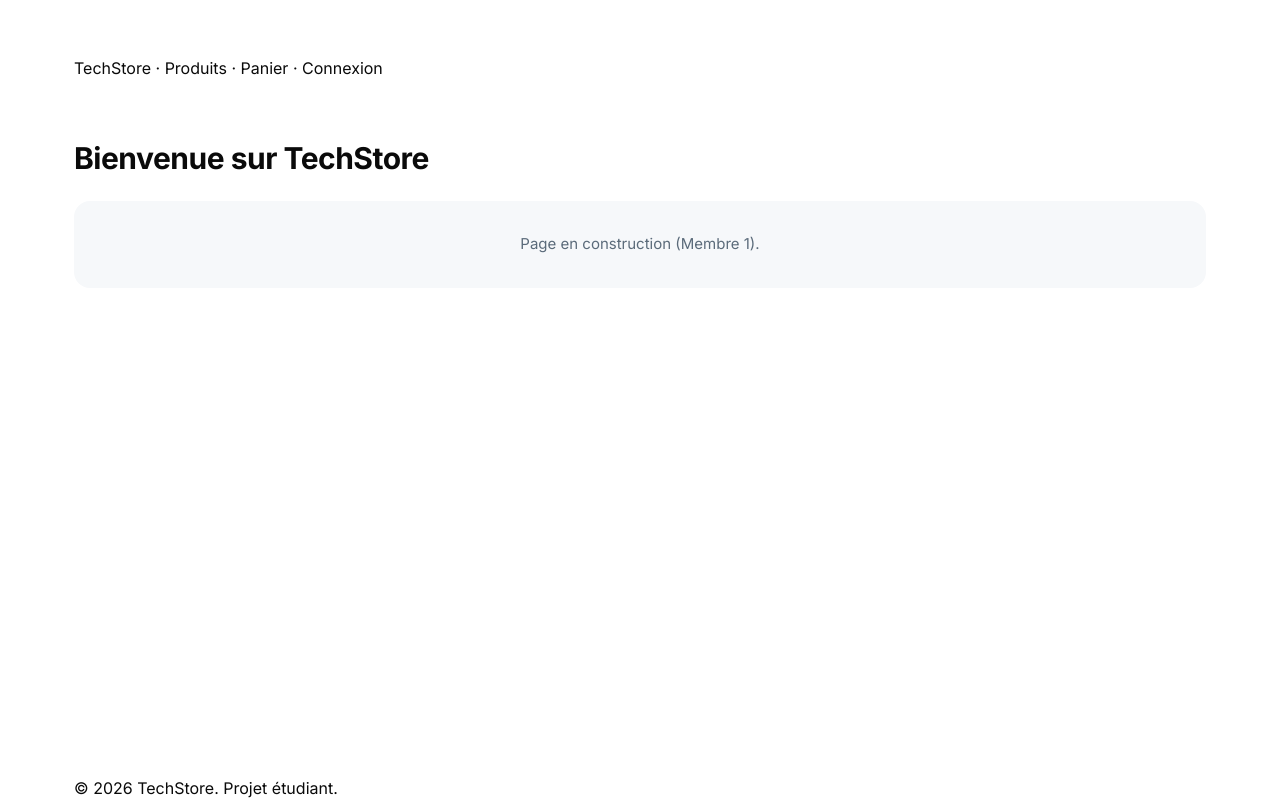
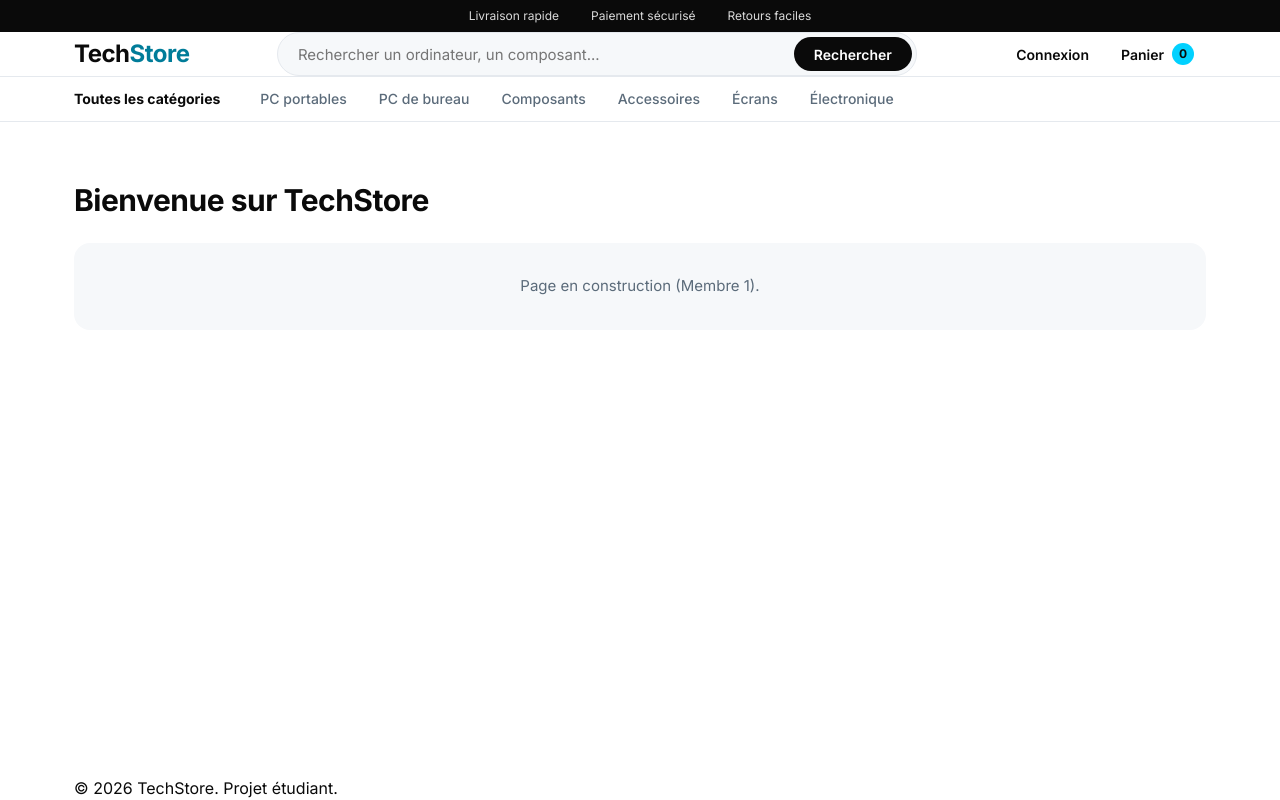
Before and after one commit to Zut17/techstore, a React (Vite) app: page / in a window 1280 px wide. Built offline with nearby package versions, Linux system fonts and the light colour scheme.

Commit message:
feat: Navbar (bandeau, recherche, menu des catégories, compte, pastille du panier)

```diff
--- /dev/null
+++ b/src/components/Navbar.css
@@ -0,0 +1,215 @@
+.navbar {
+  background: var(--third-color);
+  border-bottom: 1px solid var(--border-color);
+}
+
+.navbar-strip {
+  background: var(--second-color);
+  color: #d9d9d9;
+  font-size: 12px;
+  padding: 7px 0;
+}
+
+.navbar-strip .container {
+  display: flex;
+  justify-content: center;
+  gap: 32px;
+}
+
+.navbar-top-inner {
+  display: flex;
+  align-items: center;
+  gap: 24px;
+  padding-top: 14px;
+  padding-bottom: 14px;
+}
+
+.navbar-logo {
+  display: inline-flex;
+  align-items: center;
+  min-height: 44px;
+  font-size: 24px;
+  font-weight: 700;
+  letter-spacing: -0.5px;
+  flex-shrink: 0;
+}
+
+.navbar-logo span {
+  color: var(--main-dark);
+}
+
+.navbar-search {
+  flex: 1;
+  display: flex;
+  align-items: center;
+  min-width: 0;
+  max-width: 640px;
+  margin: 0 auto;
+  height: 44px;
+  background: var(--bg-light-color);
+  border: 1px solid var(--border-color);
+  border-radius: 999px;
+  padding: 4px;
+}
+
+.navbar-search:focus-within {
+  border-color: var(--main-dark);
+  background: #fff;
+}
+
+.navbar-search input[type="search"] {
+  flex: 1;
+  min-width: 0;
+  height: 100%;
+  border: 0;
+  background: transparent;
+  padding: 0 16px;
+  outline: none;
+}
+
+.navbar-search button {
+  height: 100%;
+  border: 0;
+  border-radius: 999px;
+  background: var(--second-color);
+  color: var(--third-color);
+  font-weight: 600;
+  font-size: 14px;
+  padding: 0 20px;
+  transition: background 0.15s;
+}
+
+.navbar-search button:hover {
+  background: #262626;
+}
+
+.navbar-actions {
+  display: flex;
+  align-items: center;
+  gap: 8px;
+  font-size: 14px;
+  font-weight: 600;
+  flex-shrink: 0;
+}
+
+.navbar-actions a,
+.navbar-logout {
+  display: inline-flex;
+  align-items: center;
+  gap: 8px;
+  min-height: 44px;
+  padding: 0 12px;
+  border-radius: var(--radius);
+}
+
+.navbar-actions a:hover,
+.navbar-logout:hover {
+  background: var(--bg-light-color);
+}
+
+.navbar-user {
+  color: var(--text-light-color);
+  font-weight: 500;
+}
+
+.navbar-logout {
+  background: none;
+  border: 0;
+  color: inherit;
+  font-weight: 600;
+}
+
+.navbar-badge {
+  display: inline-flex;
+  align-items: center;
+  justify-content: center;
+  min-width: 22px;
+  height: 22px;
+  padding: 0 6px;
+  background: var(--main-color);
+  color: var(--second-color);
+  border-radius: 999px;
+  font-size: 12px;
+  font-weight: 700;
+}
+
+.navbar-menu {
+  border-top: 1px solid var(--border-color);
+}
+
+.navbar-menu .container {
+  display: flex;
+  align-items: center;
+  gap: 4px;
+  overflow-x: auto;
+  white-space: nowrap;
+}
+
+.navbar-menu a {
+  display: inline-flex;
+  align-items: center;
+  min-height: 44px;
+  padding: 0 14px;
+  font-size: 14px;
+  font-weight: 500;
+  color: var(--text-light-color);
+  border-bottom: 2px solid transparent;
+  transition: color 0.15s, border-color 0.15s;
+}
+
+.navbar-menu a:hover {
+  color: var(--second-color);
+  border-bottom-color: var(--main-color);
+}
+
+.navbar-menu .navbar-menu-all {
+  color: var(--second-color);
+  font-weight: 700;
+  padding-left: 0;
+  margin-right: 8px;
+}
+
+@media (max-width: 1180px) {
+  .navbar-user {
+    display: none;
+  }
+}
+
+@media (max-width: 1000px) {
+  .navbar-top-inner {
+    flex-wrap: wrap;
+    gap: 10px 12px;
+    padding-top: 10px;
+    padding-bottom: 12px;
+  }
+
+  .navbar-logo {
+    font-size: 22px;
+    margin-right: auto;
+  }
+
+  .navbar-search {
+    order: 3;
+    flex: 1 1 100%;
+    max-width: none;
+  }
+
+  .navbar-actions {
+    gap: 2px;
+  }
+}
+
+@media (max-width: 480px) {
+  .navbar-strip .container {
+    gap: 16px;
+  }
+
+  .navbar-strip span:nth-child(3) {
+    display: none;
+  }
+
+  .navbar-actions a,
+  .navbar-logout {
+    padding: 0 8px;
+  }
+}
--- a/src/components/Navbar.jsx
+++ b/src/components/Navbar.jsx
@@ -1,12 +1,111 @@
-import { Link } from "react-router-dom";
+import { useEffect, useState } from "react";
+import { Link, useNavigate } from "react-router-dom";
+import { useCart } from "../context/CartContext";
+import { useAuth } from "../context/AuthContext";
+import { getCategories } from "../services/productService";
+import "./Navbar.css";
 
 function Navbar() {
+  const { itemCount } = useCart();
+  const { user, logout } = useAuth();
+  const navigate = useNavigate();
+  const [categories, setCategories] = useState([]);
+  const [query, setQuery] = useState("");
+
+  useEffect(() => {
+    getCategories()
+      .then(setCategories)
+      .catch(() => setCategories([]));
+  }, []);
+
+  function handleSearch(event) {
+    event.preventDefault();
+    navigate(`/produits?search=${encodeURIComponent(query.trim())}`);
+  }
+
   return (
-    <header className="container section">
-      <Link to="/">TechStore</Link> ·{" "}
-      <Link to="/produits">Produits</Link> ·{" "}
-      <Link to="/panier">Panier</Link> ·{" "}
-      <Link to="/connexion">Connexion</Link>
+    <header className="navbar">
+      <div className="navbar-strip">
+        <div className="container">
+          <span>Livraison rapide</span>
+          <span>Paiement sécurisé</span>
+          <span>Retours faciles</span>
+        </div>
+      </div>
+
+      <div className="navbar-top">
+        <div className="container navbar-top-inner">
+          <Link
+            to="/"
+            className="navbar-logo"
+            aria-label="TechStore, retour à l'accueil"
+          >
+            Tech<span>Store</span>
+          </Link>
+
+          <form
+            className="navbar-search"
+            role="search"
+            onSubmit={handleSearch}
+          >
+            <label htmlFor="navbar-q" className="sr-only">
+              Rechercher un produit
+            </label>
+            <input
+              id="navbar-q"
+              type="search"
+              placeholder="Rechercher un ordinateur, un composant..."
+              value={query}
+              onChange={(event) => setQuery(event.target.value)}
+            />
+            <button type="submit">Rechercher</button>
+          </form>
+
+          <div className="navbar-actions">
+            {user ? (
+              <>
+                <span className="navbar-user">Bonjour, {user.name}</span>
+                <Link to="/commandes">Mes commandes</Link>
+                <button
+                  type="button"
+                  className="navbar-logout"
+                  onClick={logout}
+                >
+                  Déconnexion
+                </button>
+              </>
+            ) : (
+              <Link to="/connexion">Connexion</Link>
+            )}
+
+            <Link
+              to="/panier"
+              aria-label={`Panier, ${itemCount} article(s)`}
+            >
+              Panier
+              <span className="navbar-badge" aria-hidden="true">
+                {itemCount}
+              </span>
+            </Link>
+          </div>
+        </div>
+      </div>
+
+      <nav className="navbar-menu" aria-label="Catégories">
+        <div className="container">
+          <Link to="/produits" className="navbar-menu-all">
+            Toutes les catégories
+          </Link>
+          {categories.map((category) => (
+            <Link
+              key={category}
+              to={`/produits?category=${encodeURIComponent(category)}`}
+            >
+              {category}
+            </Link>
+          ))}
+        </div>
+      </nav>
     </header>
   );
 }
```
